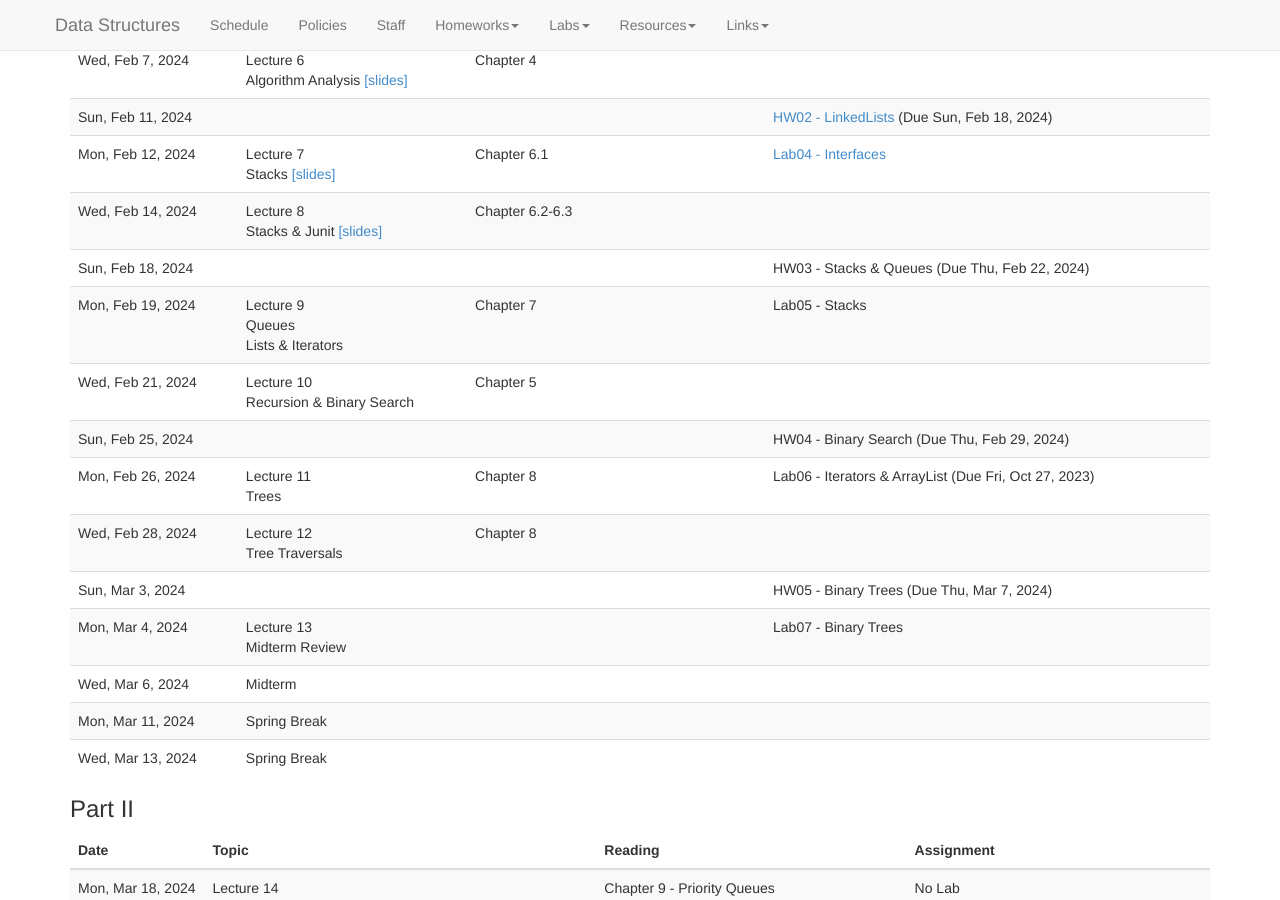
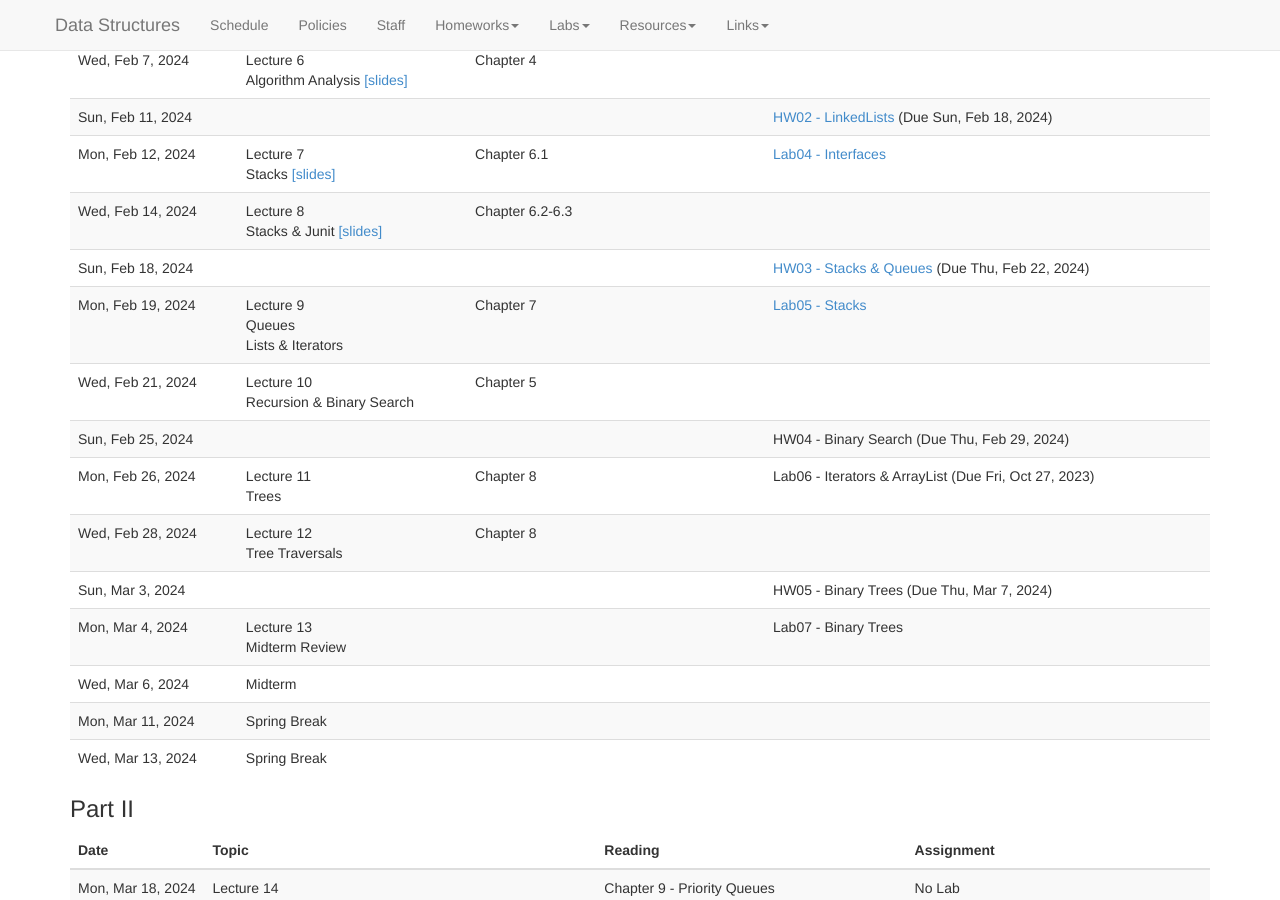
Before and after one commit to kalte0/BMC-CS-151.github.io, a Jekyll site: the page built from schedule.md, in a window 1280 px wide and 900 px high, scrolled down 800 px. Built offline with Jekyll 4.4.1, drawn with Linux system fonts in a browser that asks for light colours; nearby versions of some CDN libraries; part of the change alters nothing that is shown.

Commit message:
hw3 release

```diff
--- a/_data/schedule.yaml
+++ b/_data/schedule.yaml
@@ -115,6 +115,7 @@
         -
           deadline: 2024-02-22
           title: "HW03 -  Stacks & Queues"
+          url: "hws/HW03.html"
 
     -
       date: 2024-02-19
@@ -127,7 +128,7 @@
       assignments:
         -
           title: "Lab05 - Stacks"
-          #url: "labs/Lab05.html"
+          url: "labs/Lab05.html"
     -
       date: 2024-02-21
       title: Lecture 10 <br> Recursion & Binary Search
```
